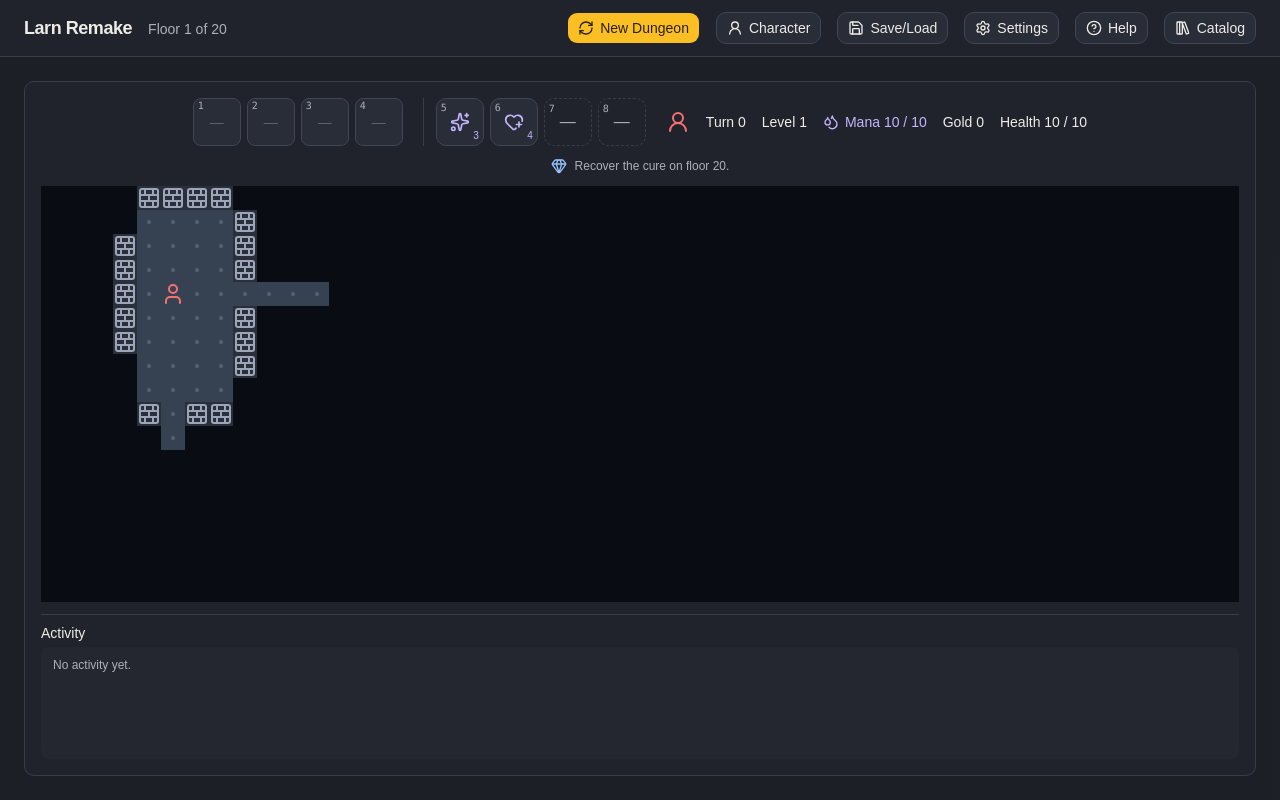
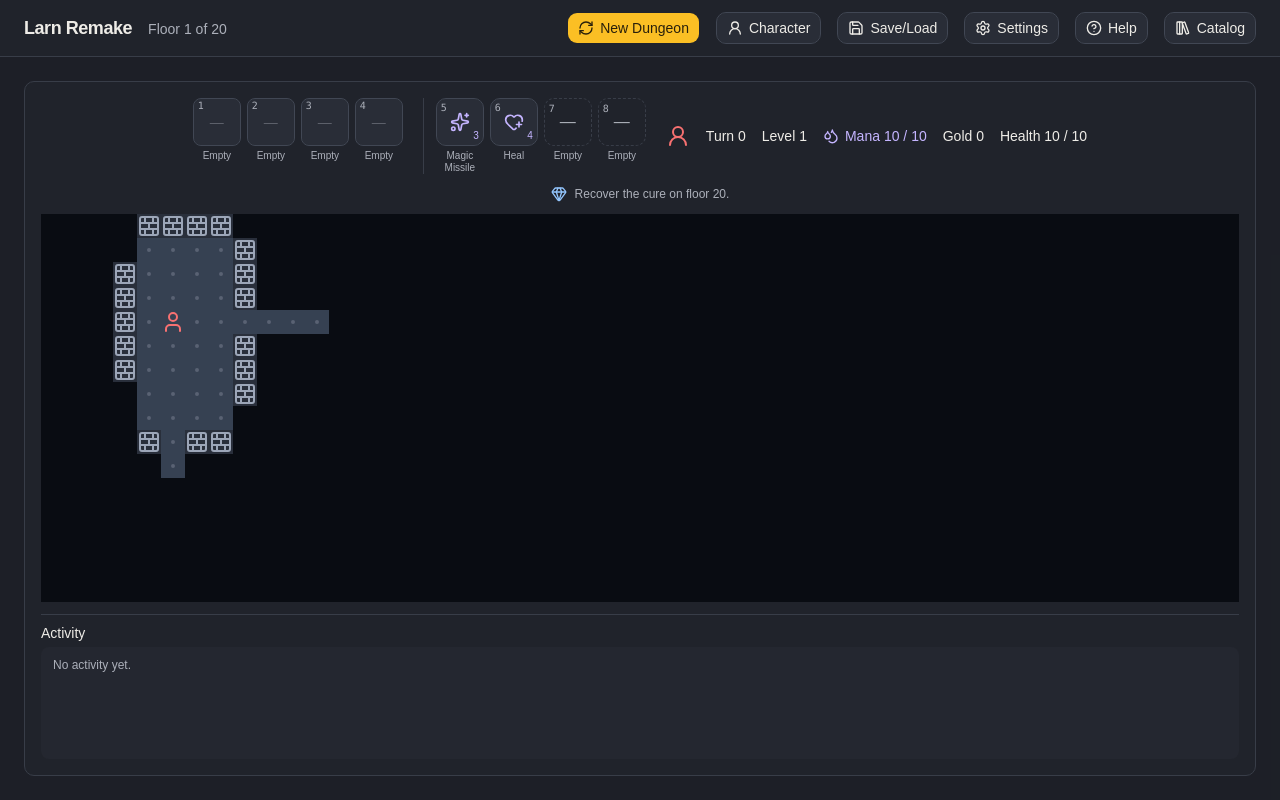
Before and after one commit to danielgebhardt/larn-remake, a React (Vite) app in the folder frontend/: page / in a window 1280 px wide. Both pictures are taken after a click on the button "Begin Adventure". Built offline with nearby package versions, Linux system fonts and the light colour scheme.

Commit message:
Label potion and spell hotbar slots (#219)

```diff
--- a/frontend/src/components/game/PotionHotbarView.tsx
+++ b/frontend/src/components/game/PotionHotbarView.tsx
@@ -6,9 +6,17 @@ import {
 	type HotbarSlot,
 	hotbarSlotContents,
 	type PotionHotbar,
+	type PotionKind,
 } from "../../domain/items/PotionHotbar";
 import ItemIcon from "../items/ItemIcon";
 
+const POTION_LABELS: Record<PotionKind, string> = {
+	"healing-potion": "Health",
+	"mana-potion": "Mana",
+	antidote: "Antidote",
+	"greater-healing-potion": "Greater heal",
+	"greater-mana-potion": "Greater mana",
+};
 const PotionHotbarView = ({
 	bag,
 	potionHotbar,
@@ -20,13 +28,13 @@ const PotionHotbarView = ({
 	alive: boolean;
 	onActivate: (slot: HotbarSlot) => void;
 }) => (
-	<section aria-label="Potion hotbar" className="flex items-center gap-1.5">
+	<section aria-label="Potion hotbar" className="flex items-start gap-1.5">
 		{HOTBAR_SLOTS.map((slot) => {
 			const { kind, count } = hotbarSlotContents({ bag, potionHotbar }, slot);
 			const label = `Potion slot ${slot}: ${kind ? `${ITEM_DEFINITIONS[kind].name}, ${count} carried` : "empty"}`;
 			return (
+				<div key={slot} className="grid w-12 gap-1 text-center">
 					<Button
-					key={slot}
 						type="button"
 						variant="outline"
 						disabled={!alive}
@@ -56,6 +64,13 @@ const PotionHotbarView = ({
 							</span>
 						)}
 					</Button>
+					<span
+						aria-hidden="true"
+						className="line-clamp-2 min-h-6 text-[10px] leading-3 text-muted-foreground"
+					>
+						{kind ? POTION_LABELS[kind] : "Empty"}
+					</span>
+				</div>
 			);
 		})}
 	</section>
--- a/frontend/src/components/game/SpellHotbarView.tsx
+++ b/frontend/src/components/game/SpellHotbarView.tsx
@@ -61,13 +61,13 @@ const SpellHotbarView = ({
 }) => (
 	<section
 		aria-label="Spell hotbar"
-		className="flex items-center gap-1.5 border-l border-border pl-3"
+		className="flex items-start gap-1.5 border-l border-border pl-3"
 	>
 		{slots.map((spell, index) => {
 			if (!spell || !knownSpells.includes(spell))
 				return (
+					<div key={index} className="grid w-12 gap-1 text-center">
 						<span
-						key={index}
 							role="img"
 							aria-label={`Spell slot ${index + 1}: empty`}
 							className="relative flex size-12 items-center justify-center rounded-lg border border-dashed text-muted-foreground"
@@ -77,13 +77,20 @@ const SpellHotbarView = ({
 							</kbd>
 							—
 						</span>
+						<span
+							aria-hidden="true"
+							className="min-h-6 text-[10px] leading-3 text-muted-foreground"
+						>
+							Empty
+						</span>
+					</div>
 				);
 			const definition = SPELL_DEFINITIONS[spell];
 			const Icon = SPELL_ICONS[spell];
 			const label = `${definition.name}, ${definition.cost} mana`;
 			return (
+				<div key={spell} className="grid w-12 gap-1 text-center">
 					<Button
-					key={spell}
 						variant="outline"
 						aria-label={label}
 						aria-keyshortcuts={String(index + 5)}
@@ -92,7 +99,8 @@ const SpellHotbarView = ({
 							definition.mode === "targeted" ? targeting === spell : undefined
 						}
 						disabled={
-						!enabled || (targeting !== undefined && definition.mode === "self")
+							!enabled ||
+							(targeting !== undefined && definition.mode === "self")
 						}
 						onClick={() => onActivate(spell)}
 						className="relative size-12 p-2 text-violet-700 dark:text-violet-300"
@@ -108,6 +116,13 @@ const SpellHotbarView = ({
 							{definition.cost}
 						</span>
 					</Button>
+					<span
+						aria-hidden="true"
+						className="line-clamp-2 min-h-6 text-[10px] leading-3 text-muted-foreground"
+					>
+						{definition.name}
+					</span>
+				</div>
 			);
 		})}
 	</section>
```
Also changed, not shown: 2 other files (tests, documents, lock files or other folders). Lines whose indentation alone changed are shown as unchanged.
